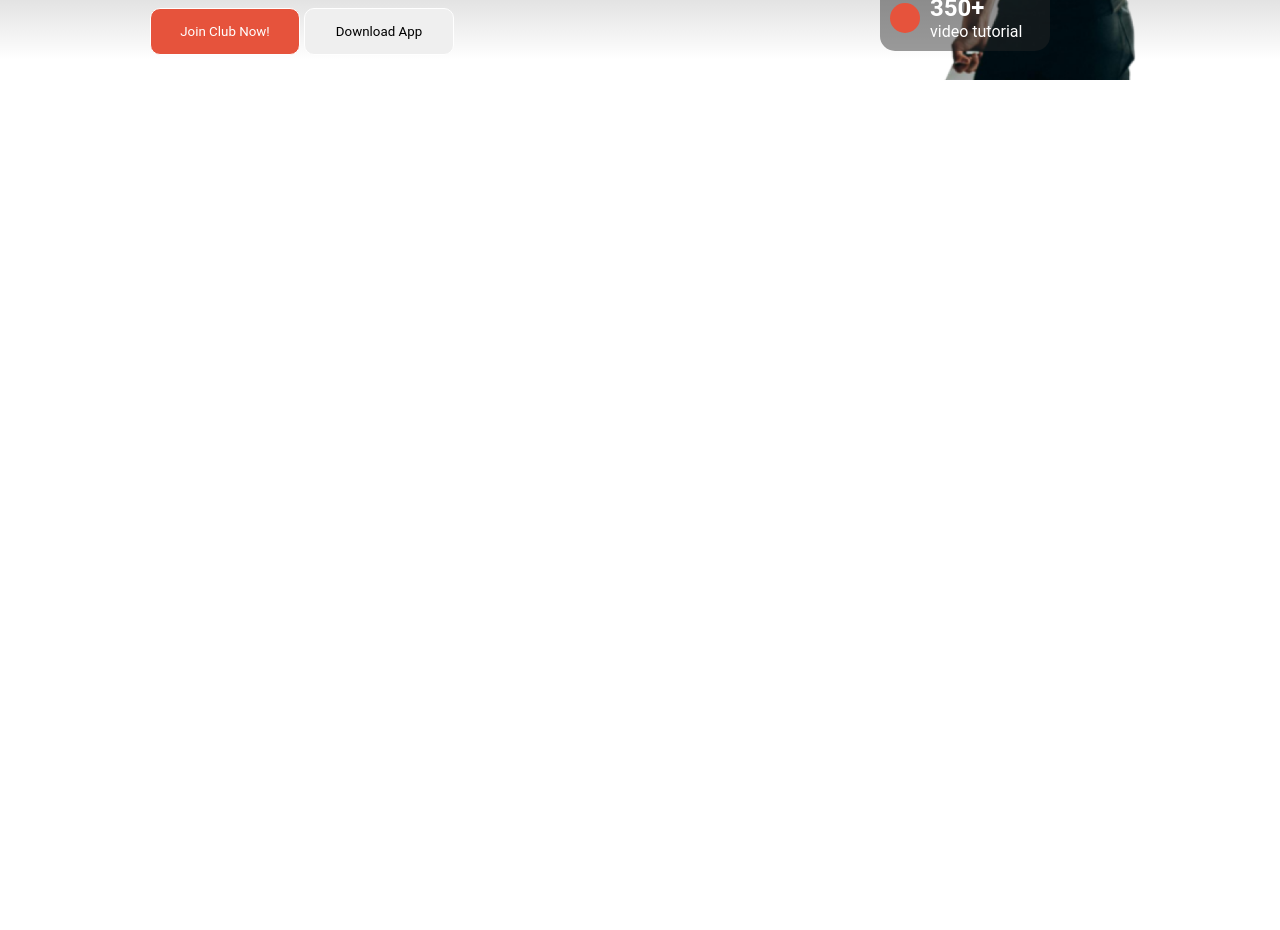
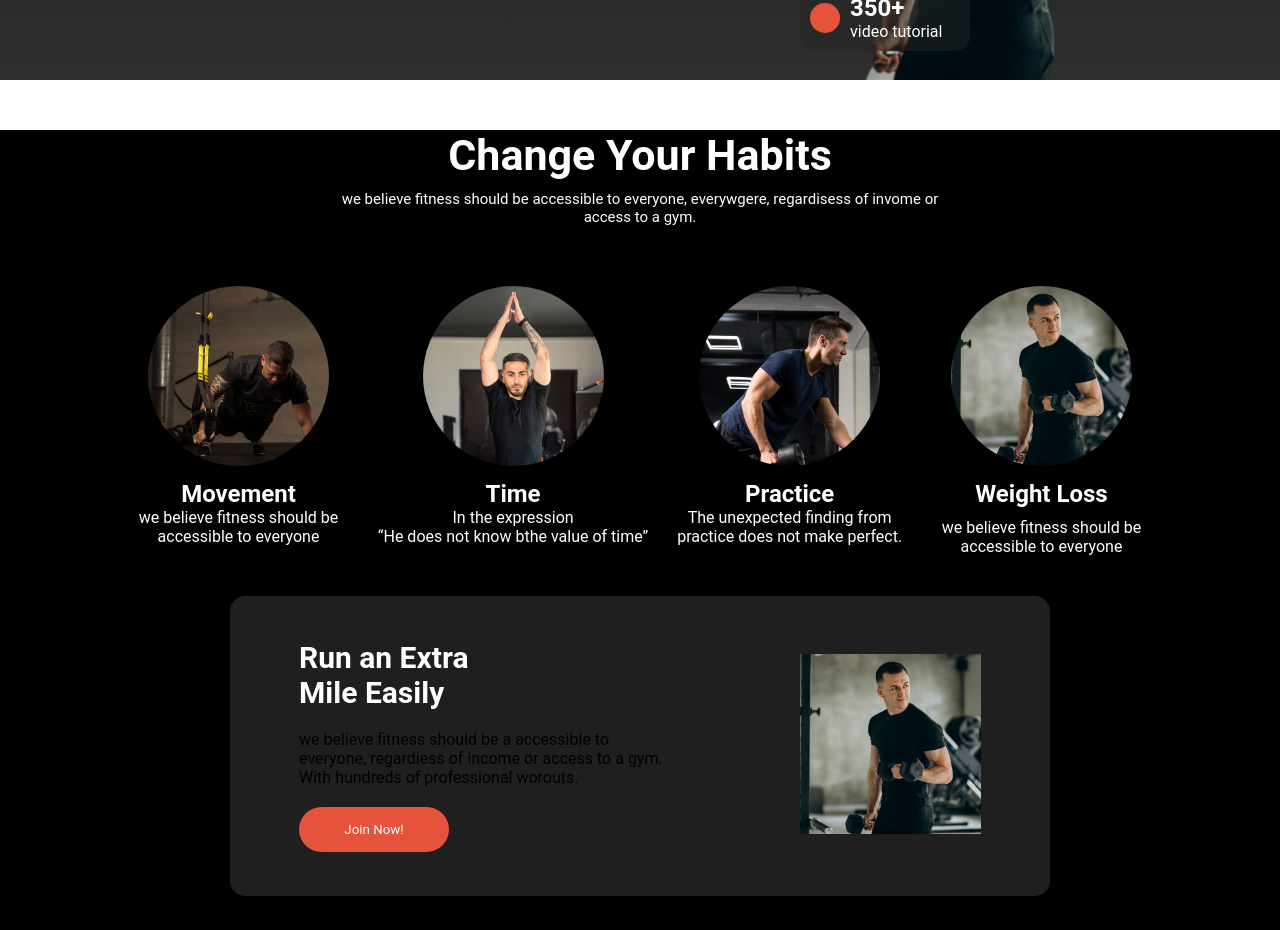
Before and after one commit to toroniadhikary/assignment-no-2, a plain HTML site: page index.html in a window 1280 px wide. Shown: the part 440-1370 px from the top of the page. Before the commit the page ends 800 px from the top, so only its background shows below. Drawn offline with Linux system fonts and the light colour scheme; a web font is replaced by a local one.

Commit message:
habbit section done

```diff
--- a/index.html
+++ b/index.html
@@ -55,6 +55,51 @@
         </div>
     </section>
     <!-- -------this line of code top section end---------- -->
-     <section class="habbit-section" ></section>
+
+        <!-- -------this line of code habbit section start---------- -->
+     <section class="habbit-section" >
+        <div class="habbit-container">
+            <div class="habbit-text">
+                <h1>Change Your Habits</h1>
+                <p>we believe fitness should be accessible to everyone, everywgere, regardisess of invome or <br> access to a gym.</p>
+            </div>
+            <div class="indor-workout-pic">
+                <div class="pic-1">
+                    <img src="images/image 3.png" alt="">
+                    <h2>Movement</h2>
+                    <p>we believe fitness should be <br>accessible to everyone</p>
+                </div>
+                <div class="pic-2">
+                    <img src="images/image 2.png" alt="">
+                    <h2>Time</h2>
+                    <p>In the expression <br>“He does not know bthe value of time” </p>
+                </div>
+                <div class="pic-3">
+                    <img src="images/image 4.png" alt="">
+                    <h2>Practice</h2>
+                    <p>The unexpected finding from <br>practice does not make perfect.</p>
+                </div>
+                <div class="pic-4">
+                    <img src="images/image 5.png" alt="">
+                    <h2>Weight Loss</h2>
+                    <p>we believe fitness should be <br>accessible to everyone</p>
+                </div>
+            </div>
+            <div class="outdor-workout">
+                <div class="outdor-text">
+                    <h1>Run an Extra <br>Mile Easily</h1>
+                    <p>we believe fitness should be a accessible to <br> everyone,
+                    regardiess of income or access to a gym. <br> With hundreds of professional worouts.</p>
+                    <button class="join-btn" id="join-btn"> Join Now!</button>
+                </div>
+                <div class="outdor-image">
+                    <img src="images/image 5.png" alt="">
+                </div>
+            </div>
+        </div>
+
+     </section>
+
+        <!-- -------this line of code habbit section end---------- -->
 </body>
 </html>
--- a/responsive.css
+++ b/responsive.css
@@ -1,15 +1,22 @@
 @media  screen and (max-width:576px){
     .top-section{
+        width: 100%;
+        height: 910px;
 
-        height: 847px;
+
 
     }
+    .nav-item{
+        display: flex;
+        flex-direction: column
+    }
     #list-item{
-        visibility: hidden;
+        visibility:hidden ;
     }
     .hamburger{
         position: absolute;
-        margin-top: 40px;
+        margin-top: -40px;
+        margin-left:320px;
         visibility: visible;
     }
     #fitness{
@@ -21,26 +28,62 @@
     flex-direction: column;
 }
 .banner-text{
-    margin-left: -100px;
+    margin-right:120px;
+    width: 100%;
 }
 #bold-line{
-    font-size: 33px;
+    font-size: 30px;
+    margin-left:20px ;
 }
 #text{
-    font-size: 13px;
+    font-size: 10px;
+    margin-left: 20px;
 }
 #all-btn{
     display: flex;
+    margin-left: 20px;
 
 
 }
-#join-btn{
-    width: 200;
+#download-btn{
+    margin-left: 20px;
+
 
 }
 
 .banner-image{
-    margin-right: 500px;
+    width: 100%;
+    margin-right: 190px;
     margin-top: 100px;
+
 }
+ /* -------------------------banner items end-------------------------- */
+
+
+/* ---------------this line of code habbit section start----------- */
+
+.habbit-section{
+    height: 1900px;
 }
+.indor-workout-pic{
+    display: flex;
+    flex-direction: column;
+}
+.outdor-workout{
+    display: flex;
+    flex-direction: column;
+    height: 500px;
+}
+.outdor-text p{
+    margin-left: 20px;
+}
+.outdor-text h1{
+    margin-left: 20px;
+}
+.join-btn{
+    margin-left: 45px;
+    width:250px;
+    height: 45px;
+}
+/* -----------------this line of code habbit section end-------------- */
+}
--- a/style.css
+++ b/style.css
@@ -7,9 +7,9 @@
 /* ------------------------banner section start----------------- */
 .top-section{
     width: 100%;
-    height: 500px;
+    height: 520px;
     margin: 0 auto;
-    background: linear-gradient(180.00deg, rgba(3, 3, 3, 0.932),rgba(52, 197, 125, 0));
+    background: linear-gradient(180.00deg, rgba(0, 0, 0, 0.932),rgba(0, 0, 0, 0.815));
 }
 #fitness{
     margin-top: 30px;
@@ -26,6 +26,7 @@
     display: flex;
     justify-content: space-around;
     margin-top: px;
+
 }
 #list-item{
     display: flex;
@@ -39,7 +40,7 @@
 }
 .list-item,a{
     padding:  4px 7px;
-    font-size: 13px;
+    font-size: 12px;
     color: #fff;
 
 }
@@ -58,11 +59,14 @@
     width: 100%;
     height: 435px;
     align-items: center;
+
+
 }
 .banner-text{
     width: 50%;
-    height: 50%;
-    margin-left:150px;
+    height: 100%;
+    margin-left:120px;
+
 
 }
 #bold-line{
@@ -76,34 +80,41 @@
 #text{
     margin:20px 0;
     font-size: 14px;
+    color: #fff;
 }
 #join-btn{
     background-color:rgb(230, 83, 60);
     color: rgb(255, 255, 255);
     width: 150px;
     padding: 15px;
-    border-radius: 10px;
-    border:1px solid #fff;
+    border: none;
+    border-radius: 30px;
+
 
 }
 #download-btn{
     padding: 15px;
     width: 150px;
-    border-radius: 10px;
+    border-radius: 30px;
     border:1px solid #fff;
+    background: #201f1f;
+    color: #fff;
+    margin-left: 20px;
 }
 .banner-image{
     width: 50%;
-    height: 50%;
+    height: 100%;
 
 
 
 }
-.banner-image,img{
+.banner-image img{
     height: 100%;
     margin-left: 130px;
     padding: 0 30px;
+
 }
+/* ------------------------banner items end---------------------------- */
 /* --------------pop up secrtion start------------ */
 #pop-up{
     position: relative;
@@ -142,7 +153,83 @@
 /* --------------pop up secrtion end-------------- */
 
 
+/*-- -------this line of code habbit section start---------- --*/
+.habbit-section{
+    width: 100%;
+    height: 800px;
+    background-color: black;
+}
+.habbit-container{
+    width: 80%;
+    height: 600px;
+    margin: 0 auto;
+}
+.habbit-text{
+    text-align: center;
+    margin-top: 50px;
+    color: #fff ;
+}
+.habbit-text h1{
+    font-size: 43px;
+}
+.habbit-text p{
+    font-size: 15px;
+    margin-top: 10px;
+}
+.indor-workout-pic{
+    display: flex;
+    align-items: center;
+    justify-content: space-between;
+    text-align: center;
+    margin-top: 50px;
+
+}
+.pic-1 img{
+    border-radius: 50%;
+    margin: 10px 20px;
+}
+.pic-2 img{
+    border-radius: 50%;
+    margin: 10px 20px;
+}
+.pic-3 img{
+    border-radius: 50%;
+    margin: 10px 20px;
+}
+.pic-4 img{
+    border-radius: 50%;
+    margin: 10px 20px;
+}
+.pic-1,.pic-2,.pic-3,.pic-4 h2 {
+    margin-bottom: 10px;
+    color: #fff;
+}
+.pic-1,.pic-2,.pic-3,.pic-4 p{
+    color: #fff;
+}
+.outdor-workout{
+    display: flex;
+    width: 80%;
+    margin: 40px auto;
+    height: 300px;
+    border-radius: 15px;
+    justify-content: space-around;
+    align-items: center;
+    background: rgba(34, 34, 34, 0.938);
+
+}
+.outdor-text h1{
+    margin-bottom: 20px;
+    color: #fff;
+    font-size: 30px;
+}
+.outdor-text p{
+    margin-bottom: 20px;
+}
+.outdor-image {
 
 
+}
 
-/* ------------------------banner items end---------------------------- */
+
+/*-- -------this line of code habbit section end---------- --*/
```
